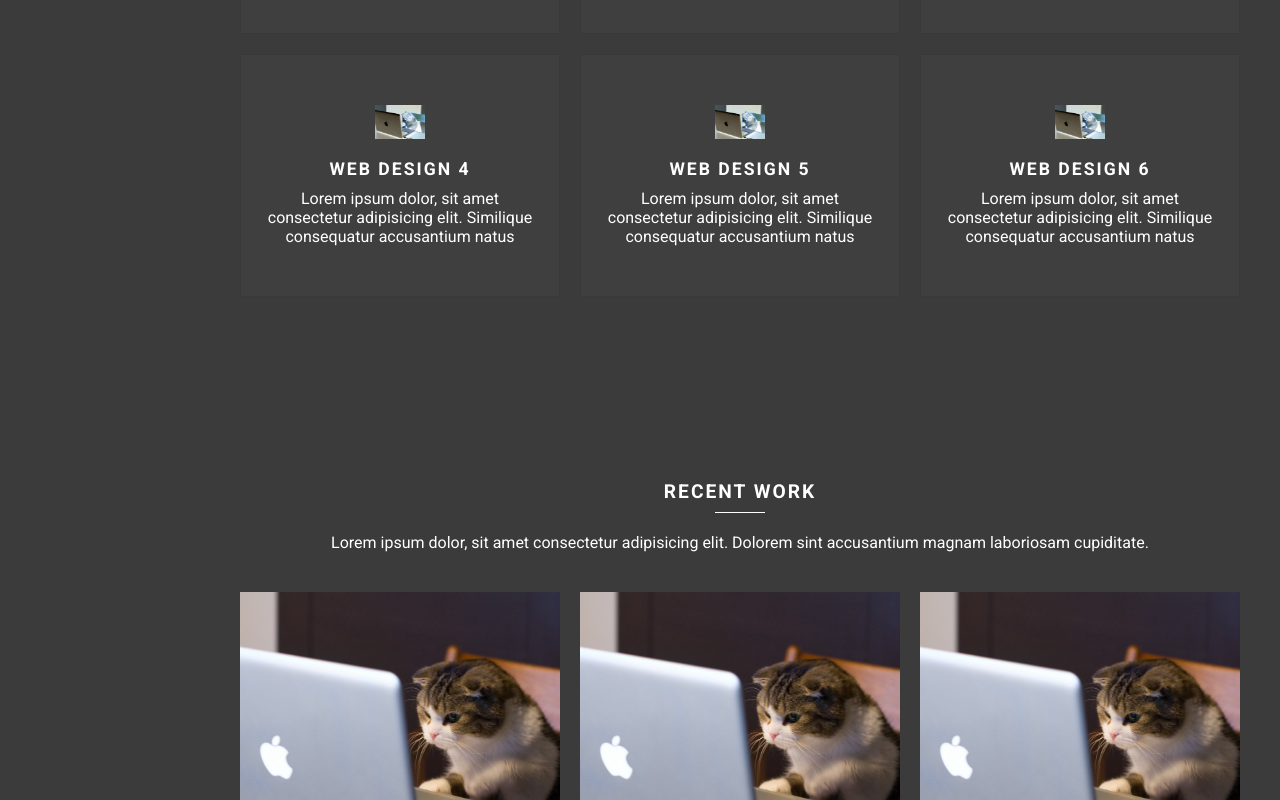
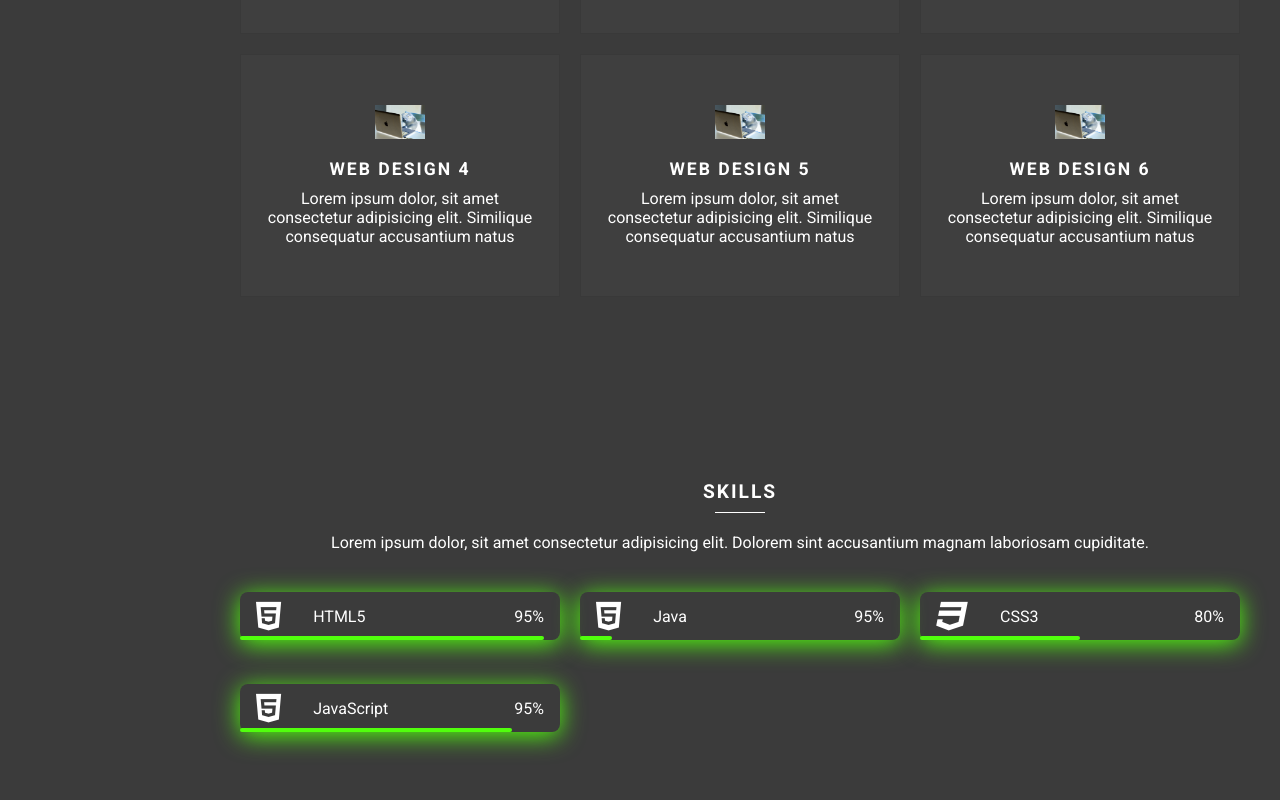
Before and after one commit to eriktavares07/portfolio-erik-alves, an Angular app: page / in a window 1280 px wide. Shown: the part 2000-2800 px from the top of the page. Built offline with nearby package versions, Linux system fonts and the light colour scheme.

Commit message:
New Mobile Hamburguer Button

```diff
--- a/src/app/app.component.html
+++ b/src/app/app.component.html
@@ -17,6 +17,9 @@
         (click)="activeLink('services-link')"
       >
         <a href="#services" (click)="toogleMenu()">Services</a>
+      </li>
+      <li id="skills-link" class="nav-item" (click)="activeLink('skills-link')">
+        <a href="#skills" (click)="toogleMenu()">Skills</a>
       </li>
       <li
         id="project-link"
@@ -46,7 +49,7 @@
     <div class="topbar">
       <a href="#" class="logo">Erik</a>
       <div class="toggle" (click)="onToggleClick()">
-        <em class="fa fa-bars" aria-hidden="true"></em>
+        <span id="hamburguer"> </span>
       </div>
     </div>
 
@@ -175,6 +178,50 @@
       </div>
     </section>
 
+    <!-- Skills -->
+    <section class="skills adjust" id="skills">
+      <div class="title">
+        <h2>Skills</h2>
+        <p>
+          Lorem ipsum dolor, sit amet consectetur adipisicing elit. Dolorem sint
+          accusantium magnam laboriosam cupiditate.
+        </p>
+      </div>
+      <div class="content">
+        <div class="skills_data">
+          <div class="skills_name">
+            <em class="fa fa-html5 skills_icon" aria-hidden="true"></em>
+            <span class="skills_name">HTML5</span>
+          </div>
+          <div><span class="skills_percentage">95%</span></div>
+          <div class="skills_bar skills_html"></div>
+        </div>
+        <div class="skills_data">
+          <div class="skills_name">
+            <em class="fa fa-html5 skills_icon" aria-hidden="true"></em>
+            <span class="skills_name">Java</span>
+          </div>
+          <div><span class="skills_percentage">95%</span></div>
+          <div class="skills_bar skills_java"></div>
+        </div>
+        <div class="skills_data">
+          <div class="skills_name">
+            <em class="fa fa-css3 skills_icon" aria-hidden="true"></em>
+            <span class="skills_name">CSS3</span>
+          </div>
+          <div><span class="skills_percentage">80%</span></div>
+          <div class="skills_bar skills_css"></div>
+        </div>
+        <div class="skills_data">
+          <div class="skills_name">
+            <em class="fa fa-html5 skills_icon" aria-hidden="true"></em>
+            <span class="skills_name">JavaScript</span>
+          </div>
+          <div><span class="skills_percentage">95%</span></div>
+          <div class="skills_bar skills_js"></div>
+        </div>
+      </div>
+    </section>
     <!-- Projects -->
     <section class="projects adjust" id="projects">
       <div class="title">
--- a/src/app/app.component.scss
+++ b/src/app/app.component.scss
@@ -115,8 +115,8 @@
 
 .main .topbar .toggle {
   position: relative;
-  width: 60px;
-  height: 60px;
+  width: 50px;
+  height: 50px;
   cursor: pointer;
   display: flex;
   justify-content: center;
@@ -272,7 +272,7 @@ p {
 
 .socialMedias {
   position: absolute;
-  bottom: 20px;
+  bottom: 3rem;
   display: flex;
 }
 
@@ -392,6 +392,66 @@ p {
 
 .services .content .serviceBox p {
   text-align: center;
+}
+
+.skills .content {
+  margin: 40px 0;
+  display: grid;
+  grid-template-columns: repeat(3, 1fr);
+  gap: 20px;
+
+  .skills_data {
+    display: flex;
+    justify-content: space-between;
+    align-items: center;
+    position: relative;
+    font-weight: 400;
+    padding: .5rem 1rem;
+    margin-bottom: 1.5rem;
+    border-radius: .5rem;
+    box-shadow: 0 4px 25px #51FF0D;
+  }
+
+  .skills_icon {
+    font-size: 2rem;
+    margin-right: 2rem;
+    color: var(--color-black);
+  }
+
+  .skills_name {
+    display: flex;
+    align-items: center;
+  }
+
+  .skills_bar {
+    position: absolute;
+    left: 0;
+    bottom: 0;
+    background-color: #51FF0D;
+    height: .25rem;
+    border-radius: .5rem;
+    z-index: 1000;
+  }
+
+  .skills_html {
+    width: 95%;
+  }
+
+  .skills_java {
+    width: 10%;
+  }
+
+  .skills_css {
+    width: 50%;
+  }
+
+  .skills_js {
+    width: 85%;
+  }
+
+  .skills_img {
+    border-radius: .5rem;
+  }
 }
 
 .projects .content {
@@ -617,8 +677,8 @@ p {
 
 .scroll-down {
   position: absolute;
-  right: 10px;
-  bottom: 2rem;
+  right: 30px;
+  bottom: 3rem;
   display: flex;
   flex-direction: column;
   align-items: center;
@@ -629,8 +689,7 @@ p {
 }
 
 .scroll-down span {
-  transform: rotate(90deg);
-  padding-right: 40px;
+  writing-mode: vertical-rl;
 }
 
 
@@ -667,6 +726,10 @@ p {
     font-size: 30px !important;
   }
 
+  .topbar .logo {
+    display: none;
+  }
+
   .main .topbar {
     display: flex;
   }
@@ -701,7 +764,51 @@ p {
   .main .topbar {
     width: 100%;
     left: 0;
-    padding: 0 20px;
+    padding: 50px 20px;
+    background: transparent;
+    border: none;
+    justify-content: flex-end !important;
+  }
+
+  .topbar .toggle {
+    border: 1px solid #51FF0D;
+    border-radius: 15px;
+  }
+
+  #hamburguer {
+    margin: .5rem 0;
+    border-top: 2px solid #fff;
+  }
+
+  #hamburguer::after,
+  #hamburguer::before {
+    content: '';
+    color: #fff;
+    display: block;
+    width: 20px;
+    height: 2px;
+    background: currentColor;
+    margin-top: 5px;
+    transition: .3s;
+    position: relative;
+  }
+
+  .topbar .toggle.active #hamburguer {
+    border-top-color: transparent;
+    border-bottom-color: transparent;
+  }
+
+  .topbar .toggle.active #hamburguer::before {
+    transform: rotate(135deg);
+  }
+
+  .topbar .toggle.active #hamburguer::after {
+    transform: rotate(-135deg);
+    top: -7px;
+  }
+
+  .dark .main .topbar {
+    border-bottom: none !important;
   }
 
   .navigation ul {
@@ -745,6 +852,10 @@ p {
     grid-template-columns: repeat(2, 1fr);
   }
 
+  .skills .content {
+    grid-template-columns: repeat(2, 1fr);
+  }
+
 }
 
 @media (max-width: 767px) {
@@ -761,6 +872,10 @@ p {
   }
 
   .contact .contactForm .row {
+    grid-template-columns: repeat(1, 1fr);
+  }
+
+  .skills .content {
     grid-template-columns: repeat(1, 1fr);
   }
 
--- a/src/styles.scss
+++ b/src/styles.scss
@@ -43,7 +43,7 @@
   }
 
   .main .topbar {
-    border-bottom: 1px solid rgba(0, 0, 0, 0.5) !important;
+    border-bottom: 1px solid rgba(0, 0, 0, 0.5);
   }
 
   .socialMedias li a:hover {
@@ -72,6 +72,13 @@
 
 }
 
+@media (max-width: 992px) {
+  .main .topbar {
+    border-bottom: none !important;
+  }
+}
+
+
 body {
   overflow-x: hidden;
 }
```
